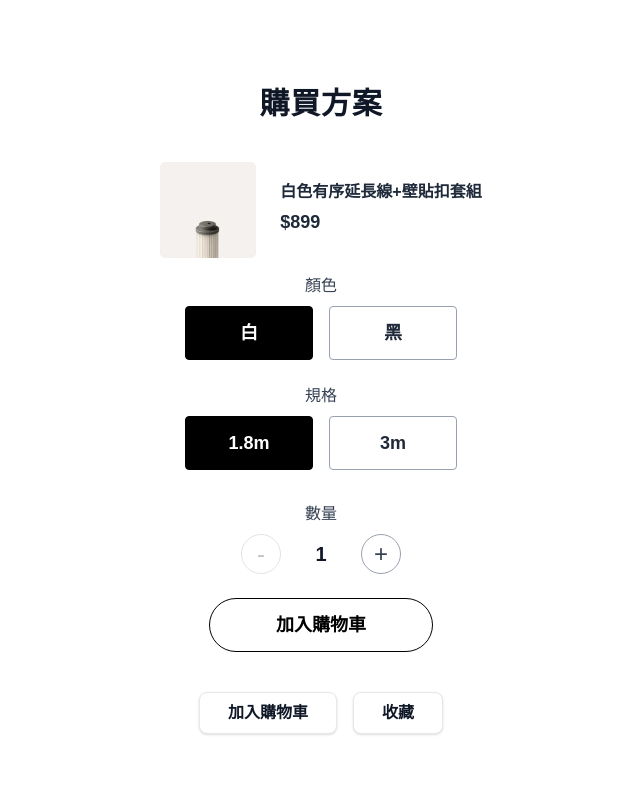
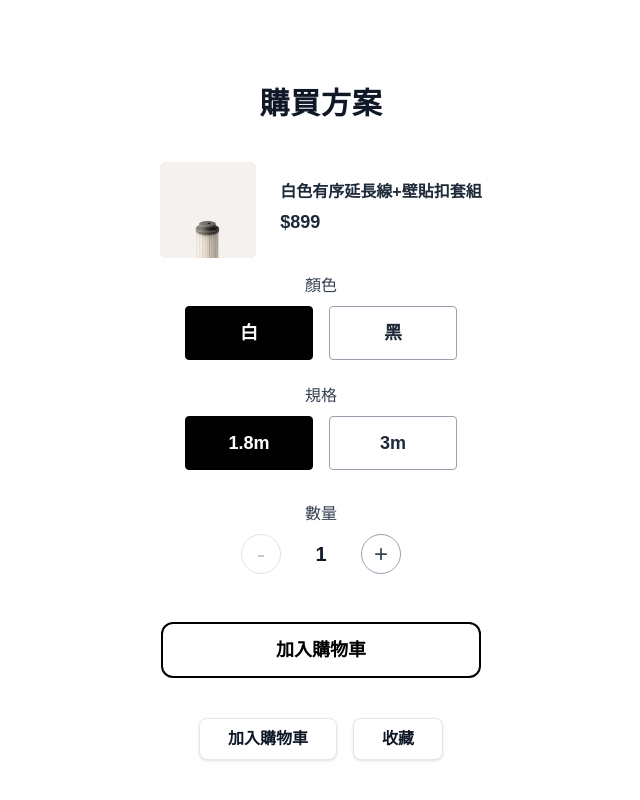
Before and after one commit to gv8899/Wellmade, a Next.js app in the folder frontend/: page /product/38kt in a window 1280 px wide. Shown: the part 2636-3436 px from the top of the page, without its empty margins (319-959 px from the left). Built offline with nearby package versions, Linux system fonts and the light colour scheme.

Commit message:
加入購物車按鈕有串接，下方按鈕未移除成功

```diff
--- a/frontend/src/app/product/[id]/ProductPurchaseOptions.tsx
+++ b/frontend/src/app/product/[id]/ProductPurchaseOptions.tsx
@@ -1,4 +1,6 @@
 import React, { useState } from "react";
+import { useCart } from "@/hooks/useCart";
+
 
 export type StockStatus = "in_stock" | "out_of_stock" | "preorder";
 
@@ -30,6 +32,7 @@ const ProductPurchaseOptions: React.FC<ProductPurchaseOptionsProps> = ({
   specOptions,
   defaultQuantity = 1,
 }) => {
+  const { addToCart } = useCart();
   // 預設選第一個規格
   const initialSpecs = specOptions.reduce((acc, cur) => {
     acc[cur.name] = cur.options[0];
@@ -53,9 +56,29 @@ const ProductPurchaseOptions: React.FC<ProductPurchaseOptionsProps> = ({
   } else if (currentVariant.stockStatus === "in_stock") {
     statusLabel = "現貨";
     actionButtons = (
-      <div className="flex gap-3 mt-4">
-        <button className="flex-1 py-3 rounded-lg bg-black text-white font-bold hover:bg-gray-800 transition">加入購物車</button>
-        <button className="flex-1 py-3 rounded-lg border border-black text-black font-bold hover:bg-gray-100 transition">立即購買</button>
+      <div className="flex flex-col items-center mt-6 gap-3">
+        <button
+          className="w-full md:w-80 py-3 px-4 border-2 border-black rounded-xl text-lg font-bold text-black bg-white hover:bg-black hover:text-white transition disabled:opacity-50 disabled:cursor-not-allowed"
+          disabled={currentVariant?.stockStatus !== "in_stock"}
+          onClick={() => {
+            if (!currentVariant) return;
+            for (let i = 0; i < quantity; i++) {
+              addToCart({
+                id: currentVariant.id,
+                name: currentVariant.variantTitle || title,
+                price: currentVariant.price,
+                cover: currentVariant.image,
+              });
+            }
+            alert('已加入購物車');
+          }}
+        >
+          {currentVariant.stockStatus === "preorder"
+            ? "立即預購"
+            : currentVariant.stockStatus === "out_of_stock"
+            ? "貨到通知"
+            : "加入購物車"}
+        </button>
       </div>
     );
   } else if (currentVariant.stockStatus === "preorder") {
@@ -133,11 +156,9 @@ const ProductPurchaseOptions: React.FC<ProductPurchaseOptionsProps> = ({
             </button>
           </div>
         </div>
-        {/* 加入購物車按鈕 */}
+        {/* 動態行動按鈕（購物車/預購/貨到通知） */}
         <div className="w-full flex justify-center">
-          <button className="w-56 py-3 rounded-full border border-black text-black font-semibold text-lg bg-white hover:bg-gray-100 transition">
-            加入購物車
-          </button>
+          {actionButtons}
         </div>
       </div>
     </div>
```
